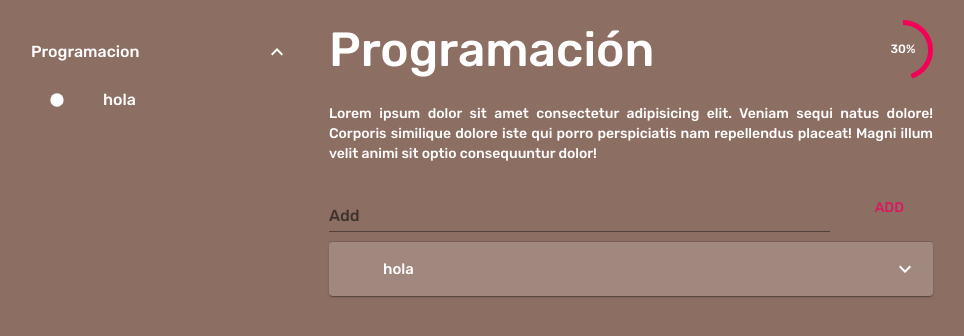
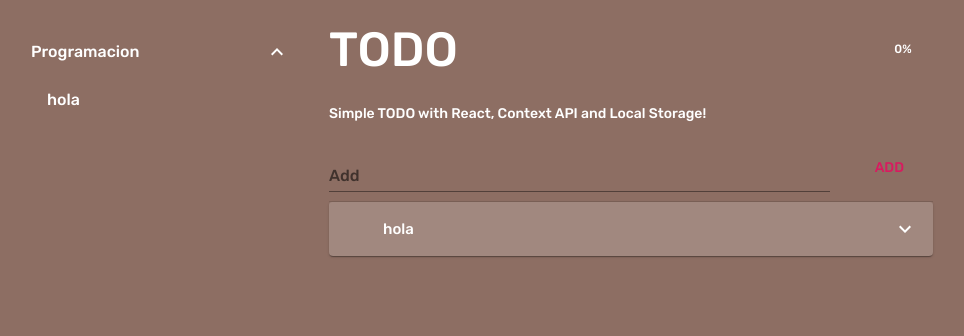
Before and after one commit to Joyfer/todoReact, a React (Create React App) app: page / in a window 1280 px wide. Shown: the top 336 px of the page, without its empty margins (166-1130 px from the left). Built offline with nearby package versions, Linux system fonts and the light colour scheme.

Commit message:
Added control acorddion to Contexr

```diff
--- a/src/components/bars/sidebar/menu/MenuItem.js
+++ b/src/components/bars/sidebar/menu/MenuItem.js
@@ -1,25 +1,12 @@
 import React, { useState } from "react";
 import MenuSubItem from "./MenuSubItem";
 //MUI
-import { makeStyles } from "@material-ui/core/styles";
-import List from "@material-ui/core/List";
 import ListItem from "@material-ui/core/ListItem";
 import ListItemText from "@material-ui/core/ListItemText";
 import ExpandLess from "@material-ui/icons/ExpandLess";
 import ExpandMore from "@material-ui/icons/ExpandMore";
 
-const useStyles = makeStyles((theme) => ({
-  root: {
-    width: "100%",
-    maxWidth: 360,
-    backgroundColor: "transparent",
-    borderColor: "transparent",
-    color: "white",
-  },
-}));
-
 const MenuItem = ({data}) => {
-  const classes = useStyles();
   const [open, setOpen] = useState(true);
 
   const handleClick = () => {
--- a/src/components/bars/sidebar/menu/MenuSubItem.js
+++ b/src/components/bars/sidebar/menu/MenuSubItem.js
@@ -1,14 +1,13 @@
 // Components
-import React from "react";
+import React, { useContext } from "react";
 import PropTypes from "prop-types";
+import TasksContext from "../../../../context/TasksContext";
 //MUI
 import ListItem from "@material-ui/core/ListItem";
 import ListItemText from "@material-ui/core/ListItemText";
 import List from "@material-ui/core/List";
-import { ListItemIcon } from "@material-ui/core";
 import Collapse from "@material-ui/core/Collapse";
 import { makeStyles } from "@material-ui/core";
-import FiberManualRecordIcon from "@material-ui/icons/FiberManualRecord";
 
 const useStyles = makeStyles((theme) => ({
   nested: {
@@ -18,19 +17,18 @@ const useStyles = makeStyles((theme) => ({
 
 const MenuSubItem = ({ onOpen, list }) => {
   const classes = useStyles();
-
+  const { handleChange } = useContext(TasksContext);
   return (
     <Collapse in={onOpen} timeout={300} unmountOnExit>
       <List component="div" disablePadding>
-        {list.map(({name}, index) => {
+        {list.map(({ name }, index) => {
           return (
-            <ListItem key={index} button className={classes.nested}>
-              <ListItemIcon>
-                <FiberManualRecordIcon
-                  fontSize="small"
-                  style={{ color: "white" }}
-                />
-              </ListItemIcon>
+            <ListItem
+              key={index}
+              button
+              className={classes.nested}
+              onClick={handleChange(`panel${index}`, false)}
+            >
               <ListItemText primary={name} />
             </ListItem>
           );
--- a/src/components/header/HeadInformation.js
+++ b/src/components/header/HeadInformation.js
@@ -1,5 +1,6 @@
 // Componets
-import React from "react";
+import React, { useContext } from "react";
+import TasksContext from "../../context/TasksContext";
 // MUI
 import Typography from "@material-ui/core/Typography";
 import makeStyles from "@material-ui/styles/makeStyles";
@@ -9,23 +10,33 @@ import Box from "@material-ui/core/Box";
 const useStyles = makeStyles((theme) => ({
   root: {
     color: "white",
-    padding: "0 0 20px 0"
+    padding: "0 0 20px 0",
   },
 }));
 
 const HeadInformation = () => {
   const classes = useStyles();
+  const { tasks } = useContext(TasksContext);
+
+  const completedTasks = () => {
+    let totalTasks = [], completedTasks = []
+    for (let el of tasks[0].list) {
+      totalTasks.push(...el.miniTasks)
+      completedTasks.push(...el.miniTasks.filter((el) => el.completed === true))
+    }
+    return Math.round((100 * completedTasks.length) / totalTasks.length);
+  };
 
   return (
     <div className={classes.root}>
       <Box display="flex" alignItems="center" justifyContent="space-between">
         <Typography variant="h3" color="inherit">
-          Programación
+          TODO
         </Typography>
         <Box position="relative" display="inline-flex">
           <CircularProgress
             variant="determinate"
-            value={45}
+            value={completedTasks()}
             color="secondary"
             size={60}
           />
@@ -40,17 +51,14 @@ const HeadInformation = () => {
             justifyContent="center"
           >
             <Typography variant="caption" component="div" color="inherit">
-              30%
+             {completedTasks()}%
             </Typography>
           </Box>
         </Box>
       </Box>
       <Box marginTop={3}>
         <Typography variant="body2" align="justify">
-          Lorem ipsum dolor sit amet consectetur adipisicing elit. Veniam sequi
-          natus dolore! Corporis similique dolore iste qui porro perspiciatis
-          nam repellendus placeat! Magni illum velit animi sit optio
-          consequuntur dolor!
+          Simple TODO with React, Context API and Local Storage!
         </Typography>
       </Box>
     </div>
--- a/src/components/todoList/card/Card.js
+++ b/src/components/todoList/card/Card.js
@@ -41,12 +41,7 @@ const useStyles = makeStyles((theme) => ({
 
 export default function ControlledAccordions() {
   const classes = useStyles();
-  const { tasks, addNewTask } = useContext(TasksContext);
-  const [expanded, setExpanded] = React.useState(false);
-
-  const handleChange = (panel) => (event, isExpanded) => {
-    setExpanded(isExpanded ? panel : false);
-  };
+  const { tasks, addNewTask, expanded, handleChange } = useContext(TasksContext);
 
   const completedPercentages = (miniTasks) => {
     let completed = miniTasks.filter((el) => el.completed === true);
@@ -63,7 +58,7 @@ export default function ControlledAccordions() {
           <Accordion
             key={index}
             expanded={expanded === `panel${index}`}
-            onChange={handleChange(`panel${index}`)}
+            onChange={handleChange(`panel${index}`, true)}
             classes={{
               root: classes.card,
             }}
--- a/src/components/todoList/input/AddForm.js
+++ b/src/components/todoList/input/AddForm.js
@@ -1,5 +1,4 @@
-import React, { useState, useContext } from "react";
-import TasksContext from "../../../context/TasksContext";
+import React, { useState } from "react";
 // MUI
 import Grid from "@material-ui/core/Grid";
 import Button from "@material-ui/core/Button";
--- a/src/context/TasksContext.js
+++ b/src/context/TasksContext.js
@@ -29,12 +29,12 @@ const TaskProvider = ({ children }) => {
     setTasks(newArray);
   };
 
-  const deleteTask = ({idCallback}) => {
+  const deleteTask = ({ idCallback }) => {
     let element = tasks[category].list.findIndex((el) => el.id === idCallback),
       newArray = [...tasks];
     newArray[category].list.splice(element, 1);
     setTasks(newArray);
-  }
+  };
 
   const addNewMiniTask = ({ name, idCallback }) => {
     let element = tasks[category].list.findIndex((el) => el.id === idCallback),
@@ -72,6 +72,16 @@ const TaskProvider = ({ children }) => {
     setCategory(myIndexCategory);
   };
 
+  const [expanded, setExpanded] = useState(false);
+
+  const handleChange = (panel, isAcorddion) => (event, isExpanded) => {
+    if (isAcorddion) {
+      setExpanded(isExpanded ? panel : false);
+    } else {
+      setExpanded(panel);
+    }
+  };
+
   const data = {
     tasks,
     addNewMiniTask,
@@ -80,7 +90,10 @@ const TaskProvider = ({ children }) => {
     changeCategory,
     completedMiniTask,
     addNewTask,
-    deleteTask
+    deleteTask,
+    expanded,
+    handleChange,
+    setExpanded,
   };
 
   return <TasksContext.Provider value={data}>{children}</TasksContext.Provider>;
```
